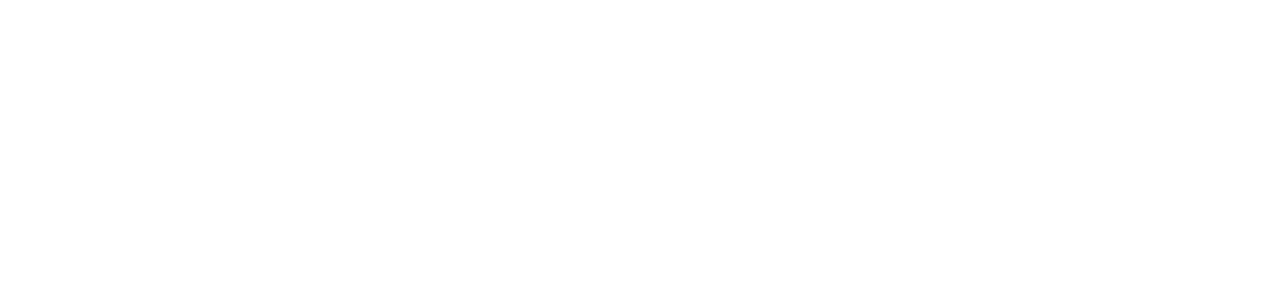
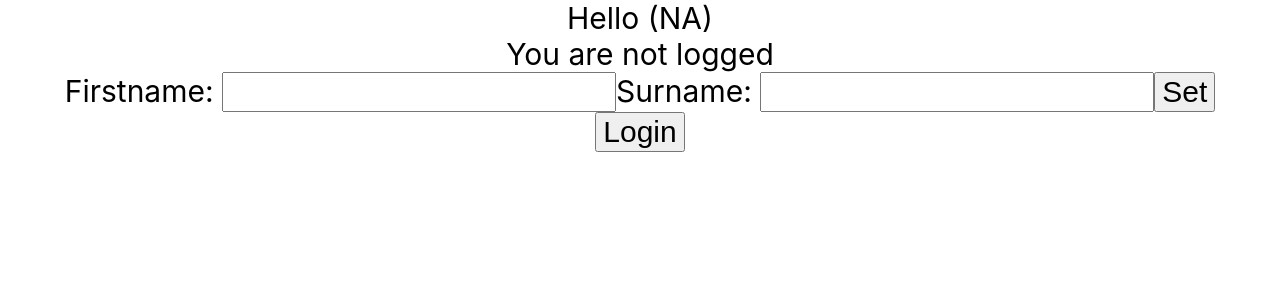
Before and after one commit to Mowinski/mobx-lighting-talk, a React (Create React App) app: page /step/1 in a window 1280 px wide. Before the commit this address had no page. Shown: the top 300 px of the page. Built offline with nearby package versions, Linux system fonts and the light colour scheme.

Commit message:
Create components

```diff
--- a/src/App.js
+++ b/src/App.js
@@ -1,5 +1,7 @@
 import { BrowserRouter, Routes, Route } from "react-router-dom";
 
+import FirstStep from "./step-1/FirstStep";
+import { observableUserStore } from "./step-1/store";
 import HomePage from "./HomePage";
 import './App.css';
 
@@ -8,6 +10,7 @@
     <BrowserRouter>
       <Routes>
         <Route path="/" element={<HomePage />} />
+        <Route path="/step/1" element={<FirstStep store={observableUserStore} />} />
       </Routes>
     </BrowserRouter>
   );
--- /dev/null
+++ b/src/HomePage.js
@@ -0,0 +1,11 @@
+import { Link } from "react-router-dom";
+
+const HomePage = () => {
+    return (
+        <>
+            <Link to="/step/1">Simple store</Link>
+        </>
+    );
+}
+
+export default HomePage;
--- /dev/null
+++ b/src/step-1/FirstStep.js
@@ -0,0 +1,50 @@
+import { useState } from "react";
+
+function LoggedBar({ lastLoggedDate }) {
+    return (
+        <div>Last logged time: {lastLoggedDate}</div>
+    )
+}
+
+function LoggoutBar() {
+    return (
+        <div>You are not logged</div>
+    )
+}
+
+
+const FirstStep = ({ store }) => {
+    const [firstname, setFirstname] = useState(store.firstname);
+    const [surname, setSurname] = useState(store.surname);
+
+    const updateFirstname = (event) => {
+        setFirstname(event.target.value);
+    }
+    const updateSurname = (event) => {
+        setSurname(event.target.value);
+    }
+    const updateName = () => {
+        store.changeName(firstname, surname);
+    }
+
+    const buttons = store.isLogged ? <button onClick={() => store.logout()}>Logout</button> : <button onClick={() => store.login()}>Login</button>
+
+    return (
+        <>
+            <div>
+                Hello {store.firstname} {store.surname} ({store.getInitials})
+            </div>
+            {store.isLogged ? <LoggedBar lastLoggedDate={store.lastLoggedDate} /> : <LoggoutBar />}
+
+            <div>
+                Firstname: <input type="text" onChange={updateFirstname} />
+                Surname: <input type="text" onChange={updateSurname} />
+                <button onClick={updateName}>Set</button>
+            </div>
+
+            {buttons}
+        </>
+    )
+}
+
+export default FirstStep
```
